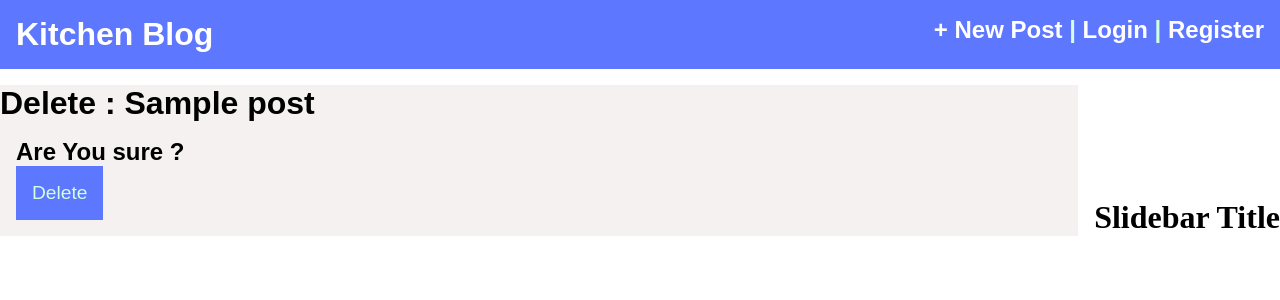
After one commit to Viko1/Kitchen_Blog, a Django app: template kitchen_blog/blog/templates/delete_post.html in a window 1280 px wide. The commit adds this page. Shown: the top 300 px of the page. Run offline with Django 3.2, Linux system fonts and the light colour scheme; the template is opened without the code that fills it: most values are stand-ins (such as "Sample title", 1, 10 or a date in 2020).

Commit message:
Kitchen blog v0.5

```diff
--- a/kitchen_blog/blog/templates/base.html
+++ b/kitchen_blog/blog/templates/base.html
@@ -10,7 +10,7 @@
     <header class="site_header">
         <div class="site_brand">
             <h1 style="float:left"><a href="{% url 'home' %}">Kitchen Blog</a></h1>
-            <h2 style="float:right"><a href="{% url 'post-new' %}"> + New Post </a> </h2>
+            <h2 style="float:right"><a href="{% url 'post-new' %}"> + New Post </a> | <a href="#"> Login </a> | <a href="#">Register</a></h2>
         </div>
     </header>
 
--- /dev/null
+++ b/kitchen_blog/blog/templates/delete_post.html
@@ -0,0 +1,13 @@
+{%  extends 'base.html' %}
+
+
+{% block content %}
+    <div class="new_post">
+        <h1>Delete : {{ post.title }}</h1>
+        <form method="POST" action=""  enctype="multipart/form-data">
+            {% csrf_token %}
+            <h2>Are You sure ?</h2>
+            <div><button>Delete</button></div>
+        </form>
+    </div>
+{% endblock %}
--- a/kitchen_blog/blog/templates/post_detail.html
+++ b/kitchen_blog/blog/templates/post_detail.html
@@ -6,7 +6,7 @@
 
             <h1>{{ post.title }}</h1>
             <div class="post_detail_meta">
-                <p>Author: {{ post.author }} | <a href="#"> + Edit Post </a> | <a href="#">Remove</a> </p>
+                <p>Author: {{ post.author }} | <a href="{% url 'post-edit' post.pk %}"> + Edit Post </a> | <a href="{% url 'post-delete' post.pk %}">Remove</a> </p>
             </div>
         </div>
 
--- a/kitchen_blog/blog/urls.py
+++ b/kitchen_blog/blog/urls.py
@@ -1,5 +1,5 @@
 from django.urls import path
-from .views import IndexView, PostDetailView, CreatePostView
+from .views import IndexView, PostDetailView, CreatePostView, PostEditView, PostDeleteView
 from django.conf.urls.static import static
 
 from django.contrib.staticfiles.urls import staticfiles_urlpatterns
@@ -9,6 +9,8 @@
     path('',IndexView.as_view(), name='home'),
     path('article/<int:pk>/',PostDetailView.as_view(),name="post-detail"),
     path('article/new/',CreatePostView.as_view(),name="post-new"),
+    path('article/edit/<int:pk>/',PostEditView.as_view(),name="post-edit"),
+    path('article/<int:pk>/remove',PostDeleteView.as_view(),name="post-delete"),
 ]+ static(settings.MEDIA_URL, document_root=settings.MEDIA_ROOT)
 
 urlpatterns += staticfiles_urlpatterns()
```
Also changed, not shown: kitchen_blog/blog/templates/edit_post.html (added, +11 -0 lines), kitchen_blog/blog/views.py (+13 -1 lines).
